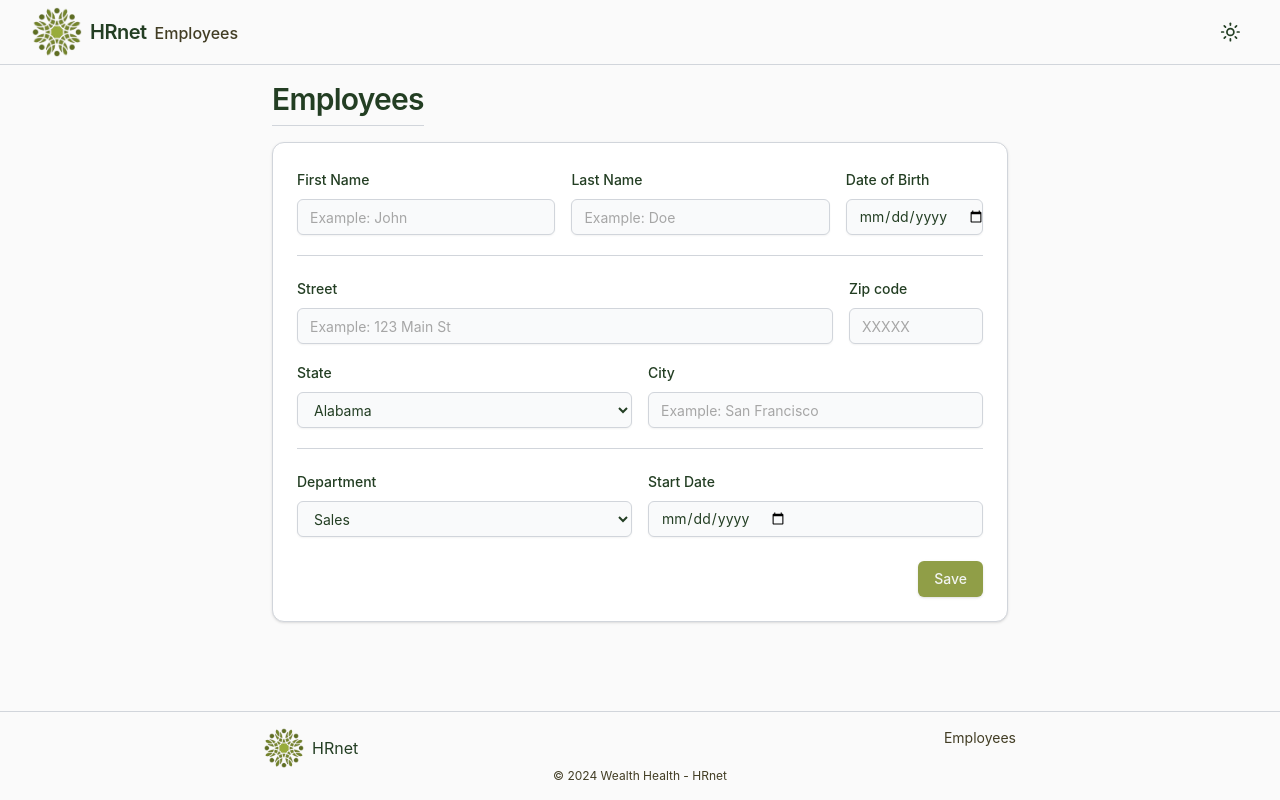
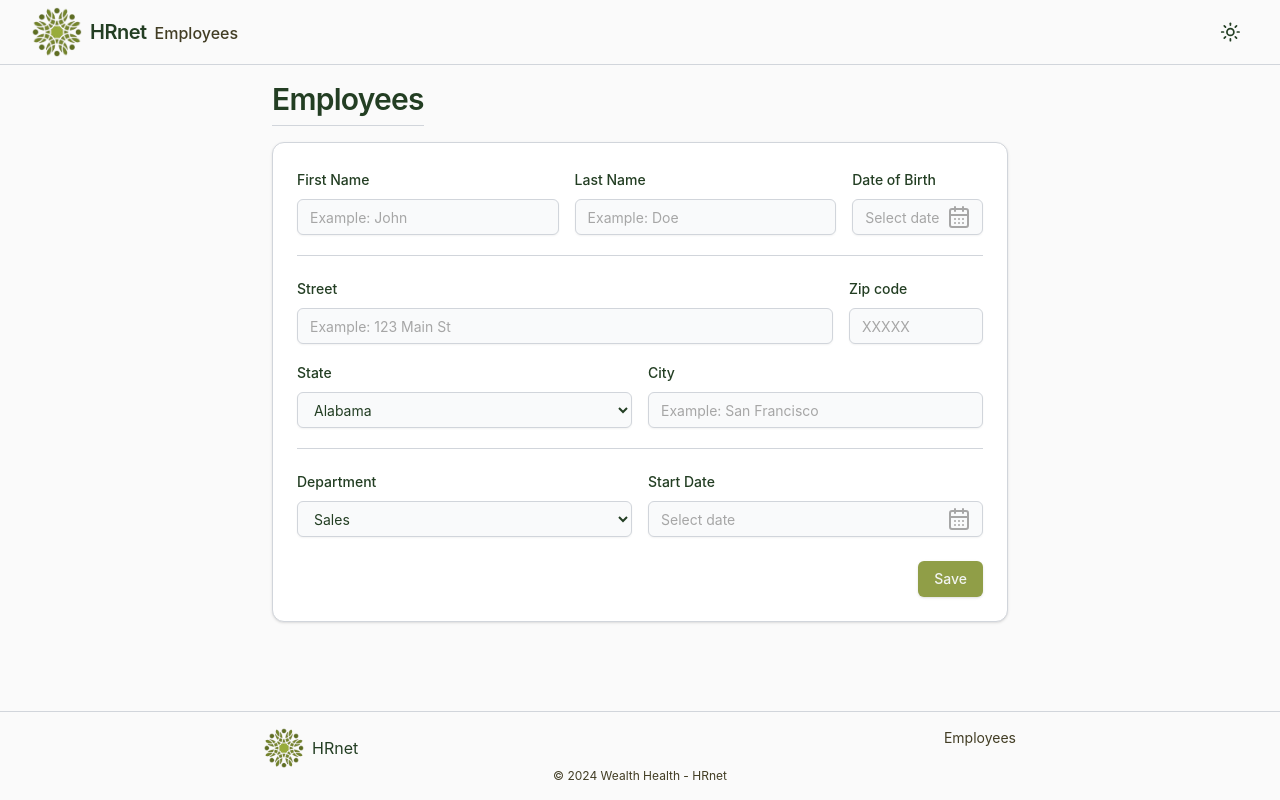
Before and after one commit to aeonshad/P14-Health_Wealth_HRnet, a React (Create React App) app: page /employees/create in a window 1280 px wide. Built offline with nearby package versions, Linux system fonts and the light colour scheme.

Commit message:
🔧 Update: Replaced <input type="date"> with react-datepicker in Form component

```diff
--- a/src/components/Form.jsx
+++ b/src/components/Form.jsx
@@ -1,9 +1,12 @@
-import { useForm } from 'react-hook-form';
+import { Controller, useForm } from 'react-hook-form';
 import { departmentList } from '../data/departments';
 import { statesList } from '../data/states';
+import DatePicker from 'react-datepicker';
+import { CalendarDays } from 'lucide-react';
+import 'react-datepicker/dist/react-datepicker.css';
 
 function Form() {
-    const { register, handleSubmit } = useForm();
+    const { register, handleSubmit, control } = useForm();
 
     const onSubmit = (data) => {
         console.log({ data });
@@ -42,13 +45,27 @@ function Form() {
                     <label className="text-sm font-medium leading-none" htmlFor="dateOfBirth">
                         Date of Birth
                     </label>
-                    <input
-                        className="flex h-9 w-full rounded-md border border-border bg-input px-3 py-1 text-sm shadow-sm transition-colors file:border-0 file:bg-transparent file:text-sm file:font-medium placeholder-muted focus-visible:outline-none focus-visible:ring-1 focus-visible:ring-ring disabled:cursor-not-allowed disabled:opacity-50"
-                        type="date"
+                    <div className="relative flex items-center">
+                        <Controller
+                            control={control}
                             id="dateOfBirth"
                             name="dateOfBirth"
-                        {...register('dateOfBirth')}
+                            className="w-full"
+                            render={({ field }) => (
+                                <DatePicker
+                                    id="dateOfBirth"
+                                    name="dateOfBirth"
+                                    className="flex flex-col justify-center items-stretch h-9 w-full rounded-md border border-border bg-input px-3 py-1 text-sm shadow-sm transition-colors file:border-0 file:bg-transparent file:text-sm file:font-medium placeholder-muted focus-visible:outline-none focus-visible:ring-1 focus-visible:ring-ring disabled:cursor-not-allowed disabled:opacity-50 cursor-pointer"
+                                    placeholderText="Select date"
+                                    onChange={(date) => field.onChange(date)}
+                                    selected={field.value}
+                                    wrapperClassName="datePicker"
+                                    dateFormat="dd-MM-yyyy"
                                 />
+                            )}
+                        />
+                        <CalendarDays className="absolute right-3 text-muted pointer-events-none" />
+                    </div>
                 </div>
             </fieldset>
             <hr className="h-px my-1 border-border" />
@@ -127,13 +144,27 @@ function Form() {
                     <label className="text-sm font-medium leading-none" htmlFor="startDate">
                         Start Date
                     </label>
-                    <input
-                        className="flex h-9 w-full rounded-md border border-border bg-input px-3 py-1 text-sm shadow-sm transition-colors file:border-0 file:bg-transparent file:text-sm file:font-medium placeholder-muted focus-visible:outline-none focus-visible:ring-1 focus-visible:ring-ring disabled:cursor-not-allowed disabled:opacity-50"
-                        type="date"
+                    <div className="relative flex items-center">
+                        <Controller
+                            control={control}
+                            name="startDate"
                             id="startDate"
+                            className="w-full"
+                            render={({ field }) => (
+                                <DatePicker
                                     name="startDate"
-                        {...register('startDate')}
+                                    id="startDate"
+                                    className="flex flex-col justify-center items-stretch h-9 w-full rounded-md border border-border bg-input px-3 py-1 text-sm shadow-sm transition-colors file:border-0 file:bg-transparent file:text-sm file:font-medium placeholder-muted focus-visible:outline-none focus-visible:ring-1 focus-visible:ring-ring disabled:cursor-not-allowed disabled:opacity-50 cursor-pointer"
+                                    placeholderText="Select date"
+                                    onChange={(date) => field.onChange(date)}
+                                    selected={field.value}
+                                    wrapperClassName="datePicker"
+                                    dateFormat="dd-MM-yyyy"
                                 />
+                            )}
+                        />
+                        <CalendarDays className="absolute right-3 text-muted pointer-events-none" />
+                    </div>
                 </div>
             </fieldset>
             <div className="flex gap-4 justify-end mt-2">
--- a/src/styles/global.css
+++ b/src/styles/global.css
@@ -76,3 +76,7 @@ body {
     min-height: 100vh;
     flex-direction: column;
 }
+
+.datePicker {
+    width: 100%;
+}
```
Lines whose indentation alone changed are shown as unchanged.
